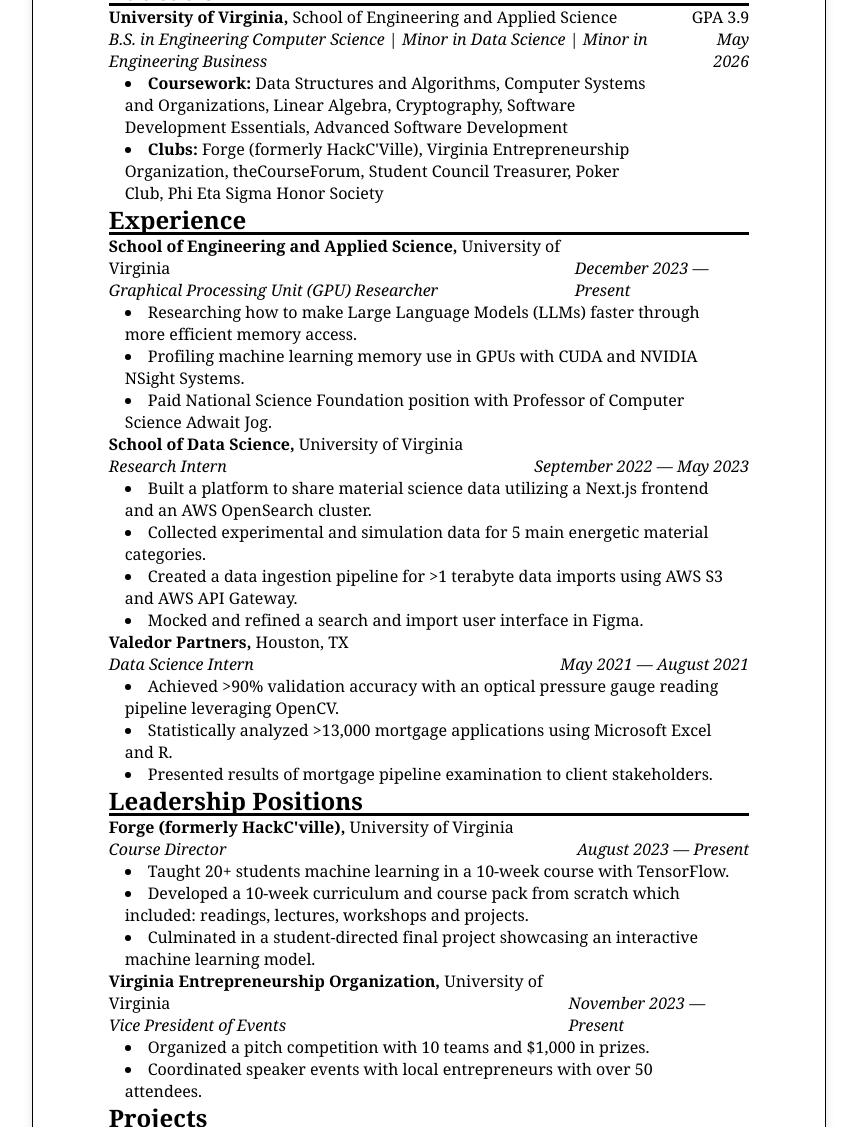
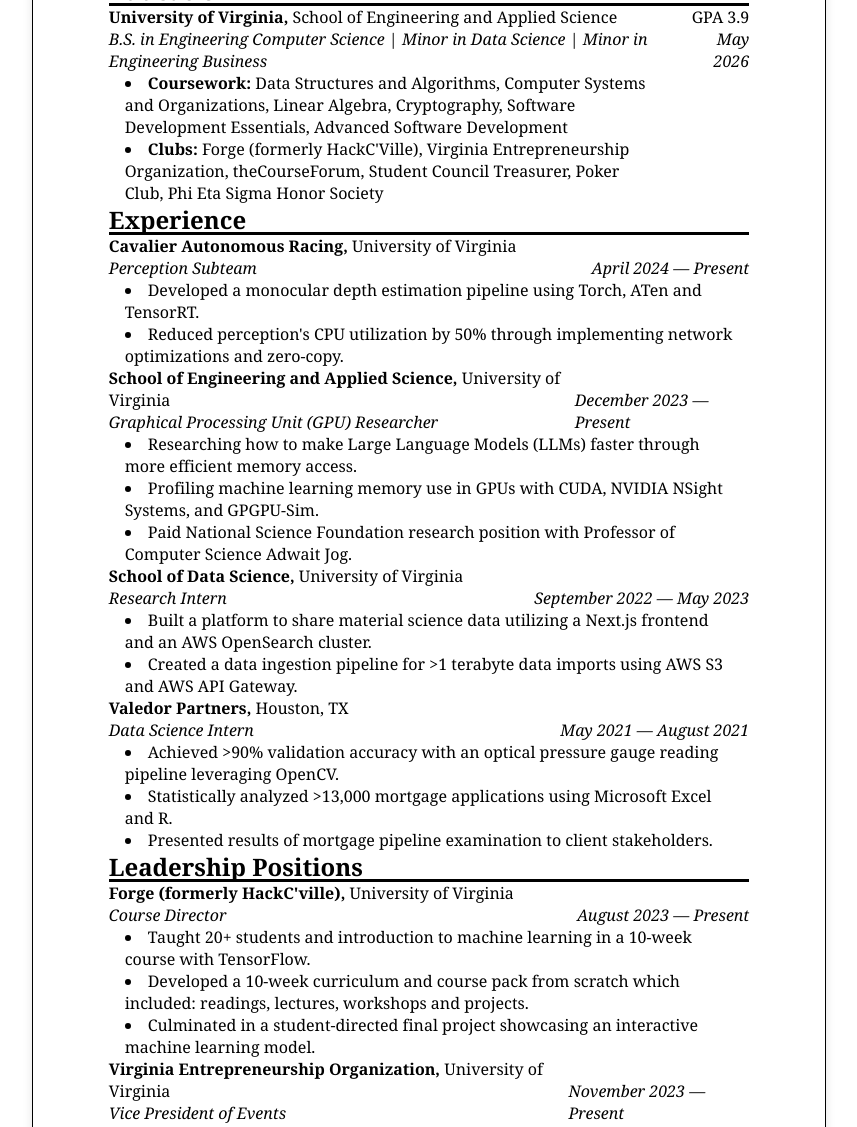
Before and after one commit to wkaisertexas/wkaisertexas.github.io, an Astro site: page /resume in a window 1280 px wide. Shown: the part 277-1404 px from the top of the page, without its empty margins (211-1068 px from the left). Built offline with nearby package versions, Linux system fonts and the light colour scheme; Astro itself is replaced by a stand-in of ours.

Commit message:
made some edits to the resume (need feedback)

```diff
--- a/src/pages/resume.astro
+++ b/src/pages/resume.astro
@@ -32,11 +32,11 @@
     }
   </style>
 
-    <title>William Kaiser - Resume</title>
-    <meta
-      name="description"
-      content="William Kaiser is a student at the University of Virginia studying Computer Science in the School of Engineering interested in software development."
-    />
+  <title>William Kaiser - Resume</title>
+  <meta
+    name="description"
+    content="William Kaiser is a student at the University of Virginia studying Computer Science in the School of Engineering interested in software development."
+  />
 
   <body class="print-mimic leading-snug font-serif">
     <header class="grid grid-cols-3">
@@ -84,8 +84,8 @@
             </li>
             <li>
               <strong>Clubs:</strong> Forge (formerly HackC'Ville), Virginia Entrepreneurship
-              Organization, theCourseForum, Student Council Treasurer,
-              Poker Club, Phi Eta Sigma Honor Society
+              Organization, theCourseForum, Student Council Treasurer, Poker Club,
+              Phi Eta Sigma Honor Society
             </li>
           </ul>
         </div>
@@ -93,6 +93,31 @@
       <section id="experience">
         <h2 class="text-2xl font-semibold -mb-1">Experience</h2>
         <hr class="border-black border-t-[3px]" />
+
+        <div id="cav-auto-racing">
+          <div class="flex flex-row justify-between items-end">
+            <div>
+              <h3>
+                <strong>Cavalier Autonomous Racing,</strong> University of Virginia
+              </h3>
+              <p class="italic">Perception Subteam</p>
+            </div>
+            <div>
+              <p class="italic">April 2024 &mdash; Present</p>
+            </div>
+          </div>
+
+          <ul class="list-disc list-inside px-4">
+            <li>
+              Developed a monocular depth estimation pipeline using Torch, ATen
+              and TensorRT.
+            </li>
+            <li>
+              Reduced perception's CPU utilization by 50% through implementing
+              network optimizations and zero-copy.
+            </li>
+          </ul>
+        </div>
 
         <div id="exp-gpu-research">
           <div class="flex flex-row justify-between items-end">
@@ -114,12 +139,12 @@
               through more efficient memory access.
             </li>
             <li>
-              Profiling machine learning memory use in GPUs with CUDA and NVIDIA
-              NSight Systems.
+              Profiling machine learning memory use in GPUs with CUDA, NVIDIA
+              NSight Systems, and GPGPU-Sim.
             </li>
             <li>
-              Paid National Science Foundation position with Professor of
-              Computer Science Adwait Jog.
+              Paid National Science Foundation research position with Professor
+              of Computer Science Adwait Jog.
             </li>
           </ul>
         </div>
@@ -142,17 +167,17 @@
               Built a platform to share material science data utilizing a
               Next.js frontend and an AWS OpenSearch cluster.
             </li>
-            <li>
+            <!-- <li>
               Collected experimental and simulation data for 5 main energetic
               material categories.
-            </li>
+            </li> -->
             <li>
               Created a data ingestion pipeline for >1 terabyte data imports
               using AWS S3 and AWS API Gateway.
             </li>
-            <li>
+            <!-- <li>
               Mocked and refined a search and import user interface in Figma.
-            </li>
+            </li> -->
           </ul>
         </div>
 
@@ -173,7 +198,8 @@
               reading pipeline leveraging OpenCV.
             </li>
             <li>
-              Statistically analyzed >13,000 mortgage applications using Microsoft Excel and R.
+              Statistically analyzed >13,000 mortgage applications using
+              Microsoft Excel and R.
             </li>
             <li>
               Presented results of mortgage pipeline examination to client
@@ -202,13 +228,16 @@
 
           <ul class="list-disc list-inside px-4">
             <li>
-              Taught 20+ students machine learning in a 10-week course with TensorFlow.
+              Taught 20+ students and introduction to machine learning in a
+              10-week course with TensorFlow.
             </li>
             <li>
-              Developed a 10-week curriculum and course pack from scratch which included: readings, lectures, workshops and projects.
+              Developed a 10-week curriculum and course pack from scratch which
+              included: readings, lectures, workshops and projects.
             </li>
             <li>
-              Culminated in a student-directed final project showcasing an interactive machine learning model.
+              Culminated in a student-directed final project showcasing an
+              interactive machine learning model.
             </li>
           </ul>
         </div>
@@ -228,7 +257,7 @@
           </div>
         </div>
 
-        <ul class="list-disc list-inside px-4">
+        <!-- <ul class="list-disc list-inside px-4">
           <li>
             Organized a pitch competition with 10 teams and $1,000 in prizes.
           </li>
@@ -236,7 +265,7 @@
             Coordinated speaker events with local entrepreneurs with over 50
             attendees.
           </li>
-        </ul>
+        </ul> -->
       </div>
 
       <section id="projects">
@@ -256,8 +285,8 @@
 
           <ul class="list-disc list-inside px-4">
             <li>
-              Built and published a open-source screen and camera recorder to make
-              time-lapses for MacOS.
+              Built and published a open-source screen and camera recorder to
+              make time-lapses for MacOS.
             </li>
             <!-- <li>
               Prototyped this project to reduce screen recording sizes using
@@ -268,7 +297,8 @@
               SwiftUI, and ScreenCaptureKit.
             </li>
             <li>
-              Ranked #1 on Hacker News and gained >700 Stars on GitHub after launch.
+              Ranked #1 on Hacker News and gained >700 Stars on GitHub after
+              launch.
             </li>
           </ul>
         </div>
@@ -293,13 +323,13 @@
               Scraped >13,000 top science fair projects using Python and
               BeautifulSoup.
             </li>
-            <li>
+            <!-- <li>
               Analyzed data on 20 project categories utilizing Pandas and
               Matplotlib.
-            </li>
+            </li> -->
             <li>
-              Created an interactive in-browser dashboard leveraging
-              Bokeh, JavaScript and WebGL.
+              Created an interactive in-browser dashboard leveraging Bokeh,
+              JavaScript and WebGL.
             </li>
             <li>
               Published findings in a 5,000-word post that has >4,500 reads on
@@ -348,7 +378,8 @@
           </li>
           <li>
             <strong>Libraries:</strong> Django, React (Next.js), TensorFlow, OpenCV,
-            GGPlot2, Bokeh, Matplotlib, Pandas, NumPy, SciPy
+            GGPlot2, Bokeh, Matplotlib, Pandas, NumPy, SciPy, Robot Operating System
+            2 (ROS 2)
           </li>
           <li>
             <strong>Certifications:</strong> TensorFlow Developer Certified, AWS
```
